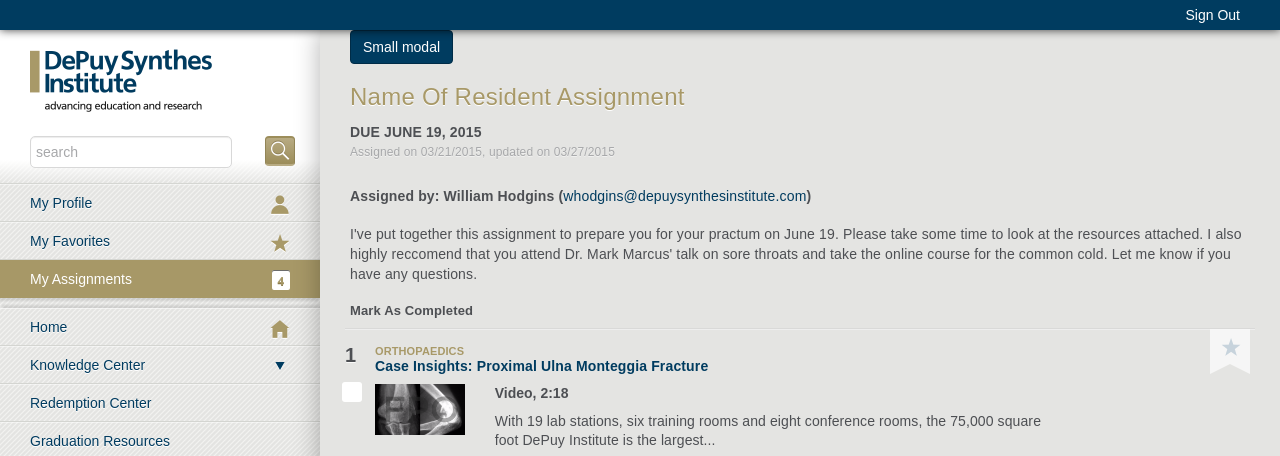
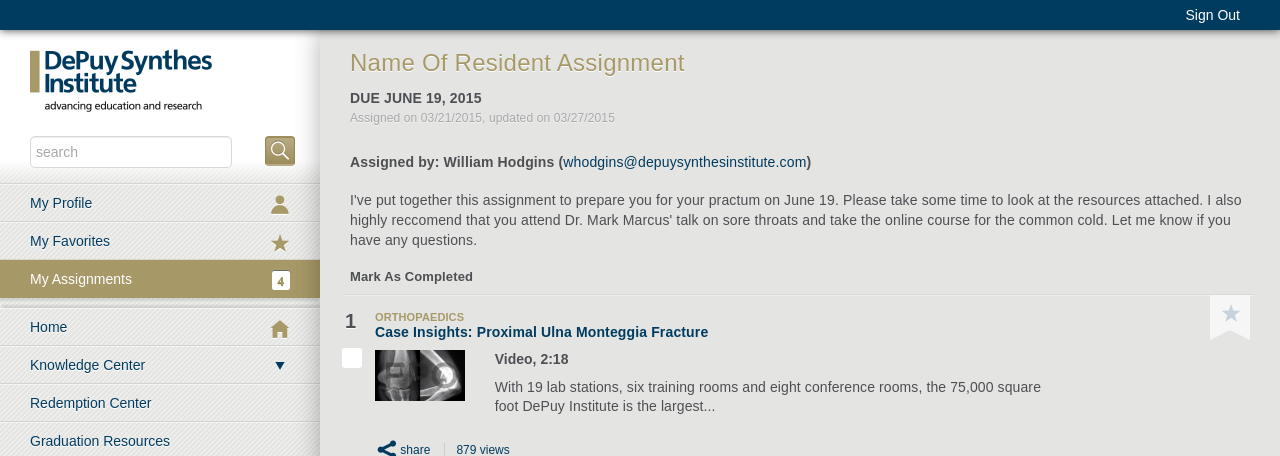
Before and after one commit to 12sm/depuysynthesinstitute, a PHP site: page /views/my-assignments/show-sequential.php in a window 1280 px wide. Shown: the top 456 px of the page. Run offline with PHP 8.4, Linux system fonts and the light colour scheme; some libraries are stand-ins or nearby versions.

Commit message:
QA: Hiding modal button for now

```diff
--- a/views/my-assignments/show-sequential.php
+++ b/views/my-assignments/show-sequential.php
@@ -44,7 +44,7 @@
           <div id="smt_col1" class="padding-wrap">
 
             <div class="modSpacer name-assignment">
-              <button type="button" class="btn btn-primary" data-toggle="modal" data-target=".bs-example-modal-sm">Small modal</button>
+              <!-- <button type="button" class="btn btn-primary" data-toggle="modal" data-target=".bs-example-modal-sm">Small modal</button> -->
               <div class="row">
                 <div class="col-xs-12">
                   <h2>
```
